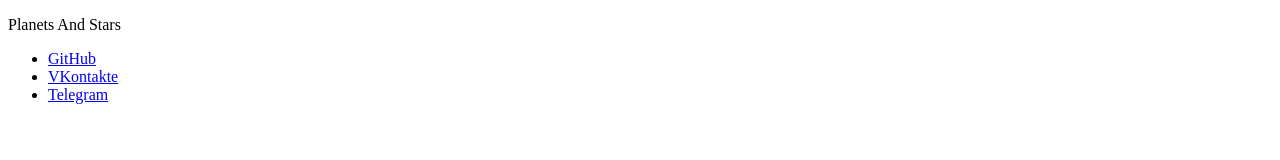
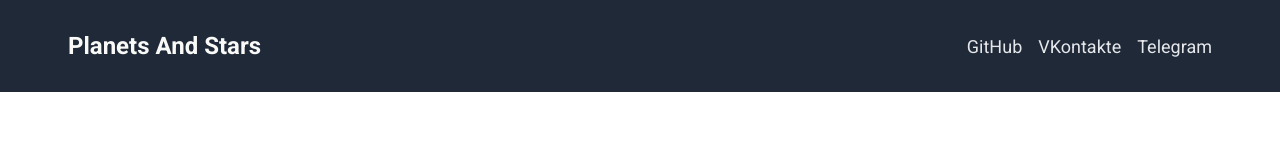
Before and after one commit to ZliBajlma/landing_page, a plain HTML site: page index.html in a window 1280 px wide. Drawn offline with Linux system fonts and the light colour scheme.

Commit message:
feat: Add css and html for header

```diff
--- a/index.html
+++ b/index.html
@@ -8,12 +8,14 @@
   <body>
     <div class="container">
       <div class="header">
-        <p>Planets And Stars</p>
-        <ul>
-          <li><a href="https://github.com/ZliBajlma/landing_page">GitHub</a></li>
-          <li><a href="https://vk.com/zlibajlma">VKontakte</a></li>
-          <li><a href="https://t.me/Bajlma">Telegram</a></li>
-        </ul>
+        <div class="header-left-links"><p>Planets And Stars</p></div>
+        <div class="header-right-links">
+          <ul>
+            <li><a href="https://github.com/ZliBajlma/landing_page">GitHub</a></li>
+            <li><a href="https://vk.com/zlibajlma">VKontakte</a></li>
+            <li><a href="https://t.me/Bajlma">Telegram</a></li>
+          </ul>
+        </div>
       </div>
       <div class="content">
         <div class="description"></div>
--- a/styles.css
+++ b/styles.css
@@ -0,0 +1,47 @@
+@import url('https://fonts.googleapis.com/css2?family=Roboto:ital,wght@0,100;0,300;0,400;0,500;0,700;0,900;1,100;1,300;1,400;1,500;1,700;1,900&display=swap');
+
+body {
+  font-family: Roboto;
+  margin: 0;
+}
+
+a {
+  text-decoration: none;
+  color: #E5E7EB;
+}
+
+ul {
+  display: flex;
+  list-style: none;
+  padding: 0;
+  margin: 0;
+  gap: 16px;
+}
+
+.container {
+  display: flex;
+  flex-direction: column;
+}
+
+.header {
+  display: flex;
+  justify-content: space-between;
+  background-color: #1F2937;
+  padding: 8px;
+}
+
+.header-left-links, .header-right-links {
+  display: flex;
+  margin: 0 60px;
+}
+
+.header-right-links {
+  align-items: center;
+  font-size: 18px;
+}
+
+.header-left-links {
+  color: #F9FAF8;
+  font-size: 24px;
+  font-weight: bold;
+}
```
